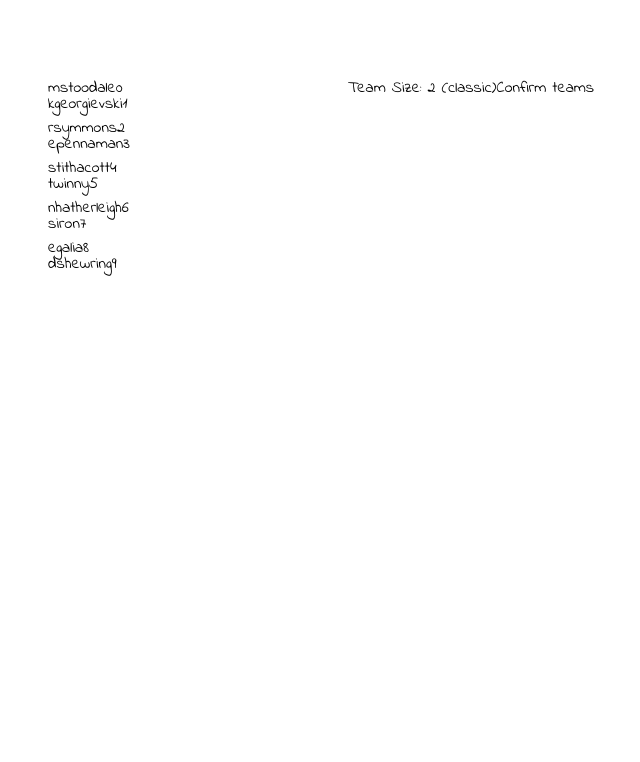
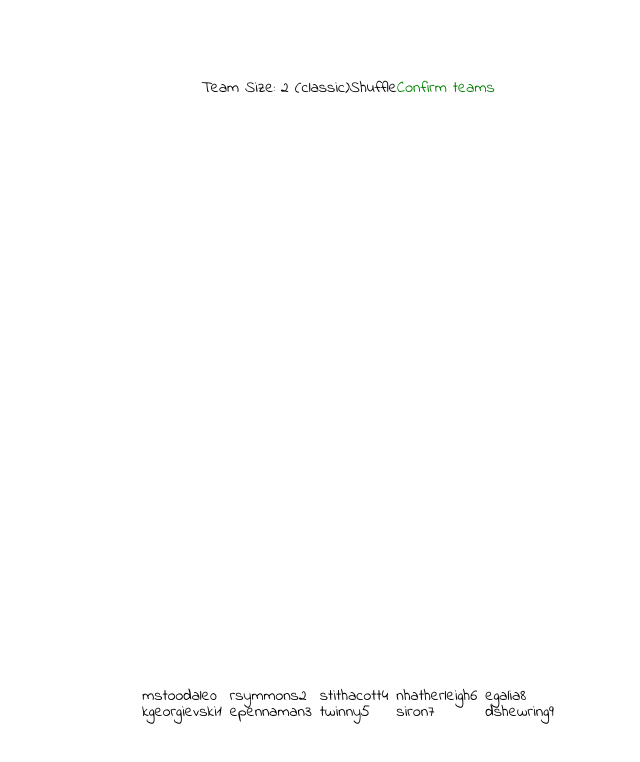
Before and after one commit to attech-org/zabava.game, a React (Create React App) app: page /game/alias/teams in a window 1280 px wide. Shown: the top 762 px of the page, without its empty margins (292-932 px from the left). Built offline with nearby package versions, Linux system fonts and the light colour scheme.

Commit message:
feat: Improved styles of teams page

```diff
--- a/src/containers/games/Alias/Teams.tsx
+++ b/src/containers/games/Alias/Teams.tsx
@@ -1,31 +1,54 @@
 import { useContext, useEffect, useRef, useState } from "react";
 import { WiredSlider } from "wired-elements";
 import styled from "styled-components";
-import { chunk } from "lodash";
+import { chunk, snakeCase } from "lodash";
 import { AliasContext, AliasContextType } from ".";
 import teamNamesData from "../../../content/team_names.json";
+import { stringToColor } from "../../../services/color";
 
 const Main = styled.main`
   margin: 0 auto;
   max-width: 1200px;
+  height: calc(100vh - 5rem * 2);
   padding: 5rem 0;
-  height: 100vh;
   display: flex;
-  align-items: flex-start;
-  justify-content: center;
+  align-items: center;
+  justify-content: space-between;
+  flex-direction: column;
+`;
 
+const Config = styled.div`
   wired-card {
     width: 300px;
     display: flex;
-    align-items: center;
+    align-items: flex-start;
+    justify-content: center;
   }
+`;
+
+const Actions = styled.div`
+  display: flex;
+  justify-content: space-between;
 `;
 
 const Teams = styled.div`
   display: flex;
-  flex-direction: column;
+  flex-wrap: wrap;
   gap: 0.5rem;
+
+  wired-card {
+    display: flex;
+    align-items: flex-start;
+  }
 `;
+
+const inputStyle = {
+  fontFamily: "Indie Flower",
+};
+
+const ctaButton = {
+  color: "green"
+};
 
 const VerticalList = styled.div`
   display: flex;
@@ -54,12 +77,12 @@ const AliasTeamsPage: React.FunctionComponent<AliasTeamsPageProps> = () => {
     size: number
   ): AliasContextType["teams"] => {
     const playerChunks = chunk(playersList, size);
-    const teamNames = teamNamesData.sort(() => 0.5 - Math.random())
+    const teamNames = teamNamesData.sort(() => 0.5 - Math.random());
     const result = [];
 
     for (let i = 0; i < playerChunks.length; i++) {
       result.push({
-        id: i,
+        id: snakeCase("team" + i + teamNames[i]),
         name: teamNames[i],
         players: playerChunks[i],
       });
@@ -72,16 +95,25 @@ const AliasTeamsPage: React.FunctionComponent<AliasTeamsPageProps> = () => {
     setTeamSize(e.target.value);
   };
 
+  const teams = generateTeams(players, teamSize);
   return (
     <Main>
+      <Config>
+        <wired-card>
+          Team Size: {teamSize} {teamSize === 2 && "(classic)"}
+          <wired-slider ref={sliderRef} min={2} max={6} value={teamSize} />
+          <Actions>
+            <wired-button>Shuffle</wired-button>
+            <wired-button style={ctaButton}>Confirm teams</wired-button>
+          </Actions>
+        </wired-card>
+      </Config>
       <Teams>
-        {generateTeams(players, teamSize).map((team) => (
-          <wired-card key={team.id} fill="gold">
+        {teams.map((team) => (
+          <wired-card key={team.id} fill={stringToColor(team.name)}>
             <wired-input
               value={team.name}
-              style={{
-                fontFamily: "Indie Flower",
-              }}
+              style={inputStyle}
             />
             <VerticalList>
               {team.players.map(({ id, username }) => (
@@ -91,11 +123,6 @@ const AliasTeamsPage: React.FunctionComponent<AliasTeamsPageProps> = () => {
           </wired-card>
         ))}
       </Teams>
-      <wired-card>
-        Team Size: {teamSize} {teamSize === 2 && "(classic)"}
-        <wired-slider ref={sliderRef} min={2} max={6} value={teamSize} />
-        <wired-button>Confirm teams</wired-button>
-      </wired-card>
     </Main>
   );
 };
--- a/src/containers/games/Alias/index.tsx
+++ b/src/containers/games/Alias/index.tsx
@@ -21,7 +21,7 @@ interface Player {
 }
 
 interface Team {
-  id: number;
+  id: string;
   name: string;
   players: Player[];
 }
--- /dev/null
+++ b/src/services/color.ts
@@ -0,0 +1,12 @@
+export const stringToColor = (str: string) => {
+  let hash = 0;
+  for (let i = 0; i < str.length; i++) {
+    hash = str.charCodeAt(i) + ((hash << 5) - hash);
+  }
+  let color = '#';
+  for (let i = 0; i < 3; i++) {
+    const value = (hash >> (i * 8)) & 0xFF;
+    color += ('00' + value.toString(16)).substr(-2);
+  }
+  return color;
+}
```
